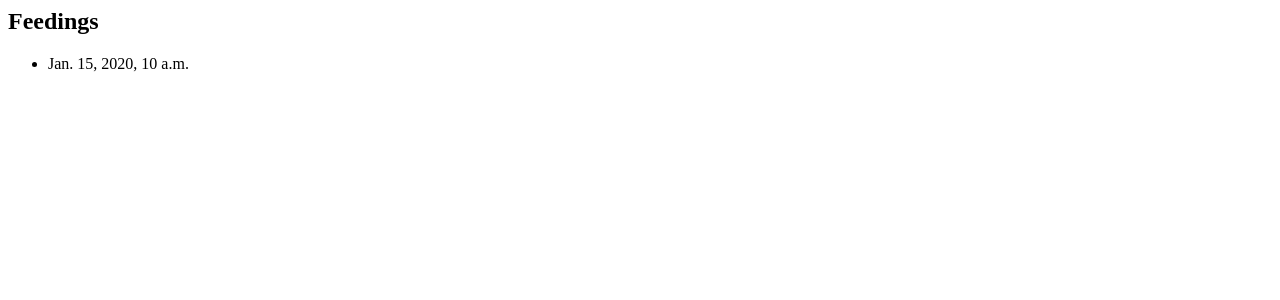
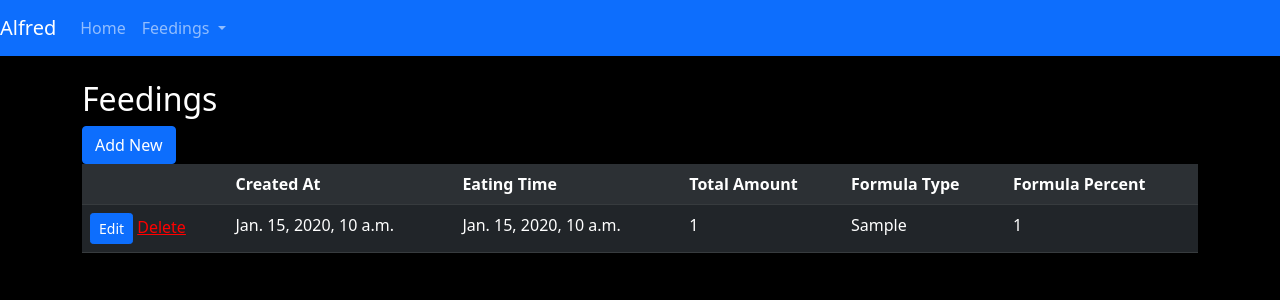
Before and after one commit to samcoxg/checkin, a Django app: template project/main/templates/main/milkfeeding_list.html in a window 1280 px wide. Shown: the top 300 px of the page. Run offline with Django 3.2, Linux system fonts and the light colour scheme; the template is opened without the code that fills it: most values are stand-ins (such as "Sample title", 1, 10 or a date in 2020); some libraries are stand-ins or nearby versions.

Commit message:
feedings done

```diff
--- /dev/null
+++ b/project/main/templates/base.html
@@ -0,0 +1,45 @@
+<!DOCTYPE html>
+<html lang="en">
+<head>
+    <meta charset="UTF-8">
+    <meta http-equiv="X-UA-Compatible" content="IE=edge">
+    <meta name="viewport" content="width=device-width, initial-scale=1.0">
+    <title>Document</title>
+    <link href="https://cdn.jsdelivr.net/npm/bootstrap@5.1.3/dist/css/bootstrap.min.css" rel="stylesheet" integrity="sha384-1BmE4kWBq78iYhFldvKuhfTAU6auU8tT94WrHftjDbrCEXSU1oBoqyl2QvZ6jIW3" crossorigin="anonymous">
+</head>
+<body style="background-color: black; color: white;">
+    <nav class="navbar navbar-expand-lg navbar-dark bg-primary">
+        <a class="navbar-brand" href="/">Alfred</a>
+        <button class="navbar-toggler" type="button" data-toggle="collapse" data-target="#navbarNavDropdown" aria-controls="navbarNavDropdown" aria-expanded="false" aria-label="Toggle navigation">
+          <span class="navbar-toggler-icon"></span>
+        </button>
+        <div class="collapse navbar-collapse" id="navbarNavDropdown">
+          <ul class="navbar-nav">
+            <li class="nav-item active">
+              <a class="nav-link" href="/">Home</a>
+            </li>
+
+            <li class="nav-item dropdown">
+              <a class="nav-link dropdown-toggle" href="#" id="navbarDropdownMenuLink" data-toggle="dropdown" aria-haspopup="true" aria-expanded="false">
+                Feedings
+              </a>
+              <div class="dropdown-menu" aria-labelledby="navbarDropdownMenuLink">
+                <a class="dropdown-item" href="/milkfeedings">View All</a>
+                <a class="dropdown-item" href="/addmilkfeeding">Add New</a>
+              </div>
+            </li>
+          </ul>
+        </div>
+      </nav>
+    <div class="mt-4 container">
+        {% block content %}
+        {% endblock %}
+    </div>
+
+
+
+    <script src="https://code.jquery.com/jquery-3.2.1.slim.min.js" integrity="sha384-KJ3o2DKtIkvYIK3UENzmM7KCkRr/rE9/Qpg6aAZGJwFDMVNA/GpGFF93hXpG5KkN" crossorigin="anonymous"></script>
+    <script src="https://cdnjs.cloudflare.com/ajax/libs/popper.js/1.12.9/umd/popper.min.js" integrity="sha384-ApNbgh9B+Y1QKtv3Rn7W3mgPxhU9K/ScQsAP7hUibX39j7fakFPskvXusvfa0b4Q" crossorigin="anonymous"></script>
+    <script src="https://maxcdn.bootstrapcdn.com/bootstrap/4.0.0/js/bootstrap.min.js" integrity="sha384-JZR6Spejh4U02d8jOt6vLEHfe/JQGiRRSQQxSfFWpi1MquVdAyjUar5+76PVCmYl" crossorigin="anonymous"></script>
+</body>
+</html>
--- a/project/main/templates/main/milkfeeding_list.html
+++ b/project/main/templates/main/milkfeeding_list.html
@@ -1,10 +1,31 @@
-
+{% extends "../base.html" %}
 
 {% block content %}
     <h2>Feedings</h2>
-    <ul>
+
+    <button class="btn btn-primary" onclick="location.href='/addmilkfeeding'">Add New</button>
+    <table class="table table-dark table-striped">
+        <tr>
+            <th></th>
+            <th>Created At</th>
+            <th>Eating Time</th>
+            <th>Total Amount</th>
+            <th>Formula Type</th>
+            <th>Formula Percent</th>
+        </tr>
         {% for feeding in object_list %}
-            <li>{{ feeding.ate_at }}</li>
+            <tr>
+                <td>
+                    <button class="btn btn-primary btn-sm">Edit</button>
+                    <a href="/deletemilkfeeding/{{ feeding.id }}" style="color:red;">Delete</a>
+
+                </td>
+                <td>{{ feeding.created_at }}</td>
+                <td>{{ feeding.ate_at }}</td>
+                <td>{{ feeding.total_amount }}</td>
+                <td>{{ feeding.formula_type }}</td>
+                <td>{{ feeding.formula_percent }}</td>
+            </tr>
         {% endfor %}
-    </ul>
+    </table>
 {% endblock %}
```
Also changed, not shown: project/main/forms.py (added, +16 -0 lines), project/main/models.py (+3 -4 lines), project/main/templates/main/index.html (+3 -15 lines), project/main/templates/main/milkfeeding_confirm_delete.html (added, +11 -0 lines), project/main/templates/main/milkfeeding_form.html (+9 -0 lines), project/main/urls.py (+5 -2 lines), project/main/views.py (+12 -3 lines), project/db.sqlite3, project/main/migrations/0001_initial.py, project/main/migrations/0002_remove_milkfeeding_ate_at.py (deleted).
